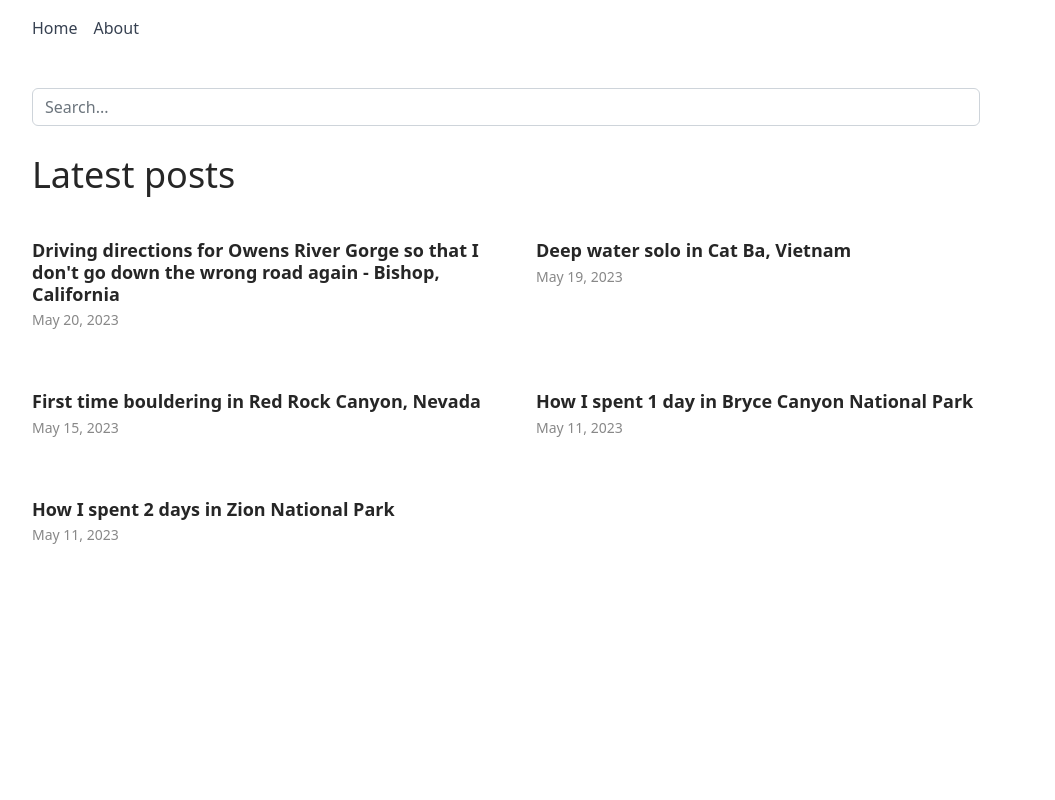
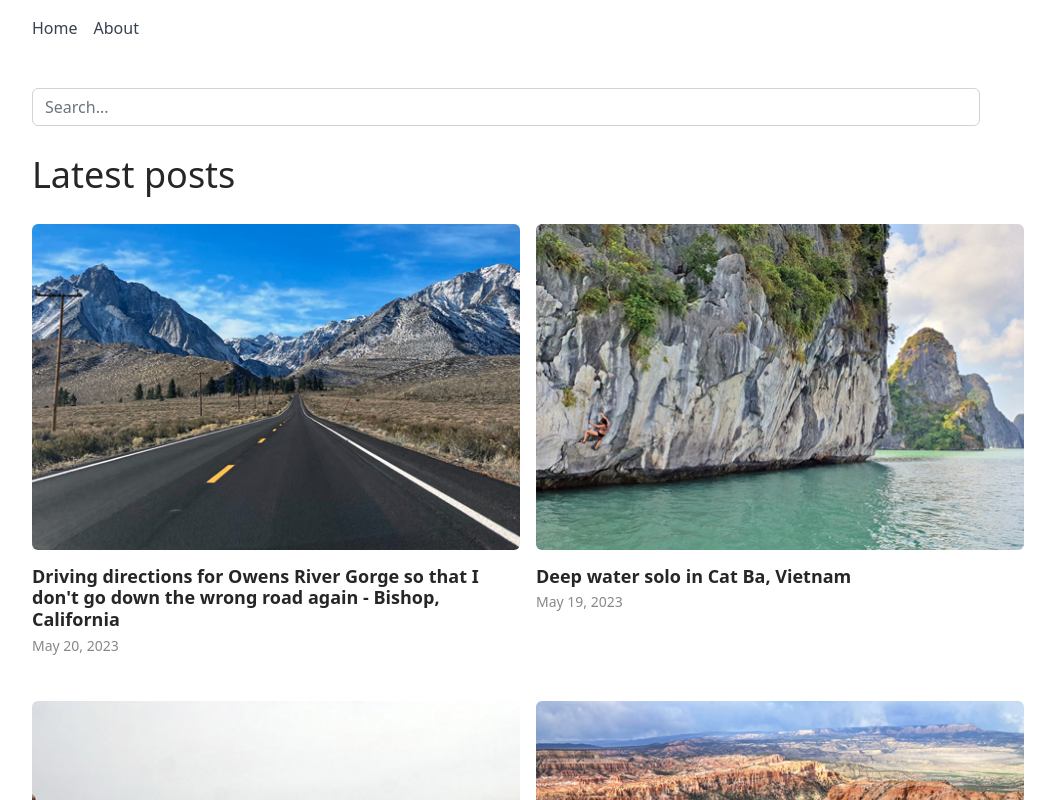
Before and after one commit to jessika/bilbo, a Next.js app: page / in a window 1280 px wide. Shown: the top 800 px of the page, without its empty margins (112-1167 px from the left). Built offline with nearby package versions, Linux system fonts and the light colour scheme.

Commit message:
Reformat post list images to fit a specific aspect ratio.
Now images don't have to be cropped to an exact aspect ratio to fit the post list grid.

```diff
--- a/components/PostList.tsx
+++ b/components/PostList.tsx
@@ -7,6 +7,9 @@ export default function PostList({
 }: {
   postMetadatas: PostMetadata[];
 }) {
+  // By default, load the first set of images eagerly since they are likely to
+  // be above the fold
+  let numEagerLoadImages = 4;
   return (
     <ul className={styles.postList}>
       {postMetadatas.map(
@@ -18,6 +21,7 @@ export default function PostList({
             title={title}
             updatedDate={updated_date}
             visitedDate={visited_date}
+            useLazyLoading={numEagerLoadImages-- <= 0}
           />
         )
       )}
--- a/components/PostListItem.tsx
+++ b/components/PostListItem.tsx
@@ -18,6 +18,7 @@ export default function PostListItem({
   thumbnail,
   title,
   visitedDate,
+  useLazyLoading = false,
 }: {
   id: string;
   itemLayout?: ItemLayout;
@@ -25,6 +26,7 @@ export default function PostListItem({
   thumbnail: string;
   title: string;
   visitedDate: string;
+  useLazyLoading?: boolean;
 }) {
   return (
     <li
@@ -34,13 +36,12 @@ export default function PostListItem({
     >
       <Link className={styles.content} href={`/posts/${id}`}>
         <div className={styles.thumbnailContainer}>
-          <Image
-            fill
+          <img
+            className={styles.thumbnail}
             src={thumbnail}
-            style={{ objectFit: "fill" }}
             alt=""
-            onLoadingComplete={(img) => (img.style.position = "relative")}
-          />
+            loading={useLazyLoading ? "lazy" : undefined}
+          ></img>
         </div>
         <div>
           <h3 className={styles.heading}>{title}</h3>
--- a/components/post-list-item.module.scss
+++ b/components/post-list-item.module.scss
@@ -19,13 +19,18 @@ a.content {
 }
 
 .thumbnailContainer {
+  aspect-ratio: 3 / 2;
   display: flex;
   position: relative;
   margin-bottom: 1rem;
+  overflow: hidden;
 }
 
-.thumbnailContainer > img {
+.thumbnail {
   border-radius: 0.375rem;
+  height: auto;
+  object-fit: cover;
+  width: 100%;
 }
 
 .component_narrow {
@@ -47,6 +52,10 @@ h3.heading {
     flex-direction: column;
   }
 
+  .component_narrow {
+    flex-basis: auto;
+  }
+
   .component:not(:last-child) {
     margin-bottom: 1rem;
   }
--- a/pages/posts/[id].tsx
+++ b/pages/posts/[id].tsx
@@ -77,6 +77,7 @@ export default function Post({
                 key={id}
                 id={id}
                 itemLayout={ItemLayout.Narrow}
+                useLazyLoading={true}
                 thumbnail={thumbnail}
                 title={title}
                 updatedDate={updated_date}
```
